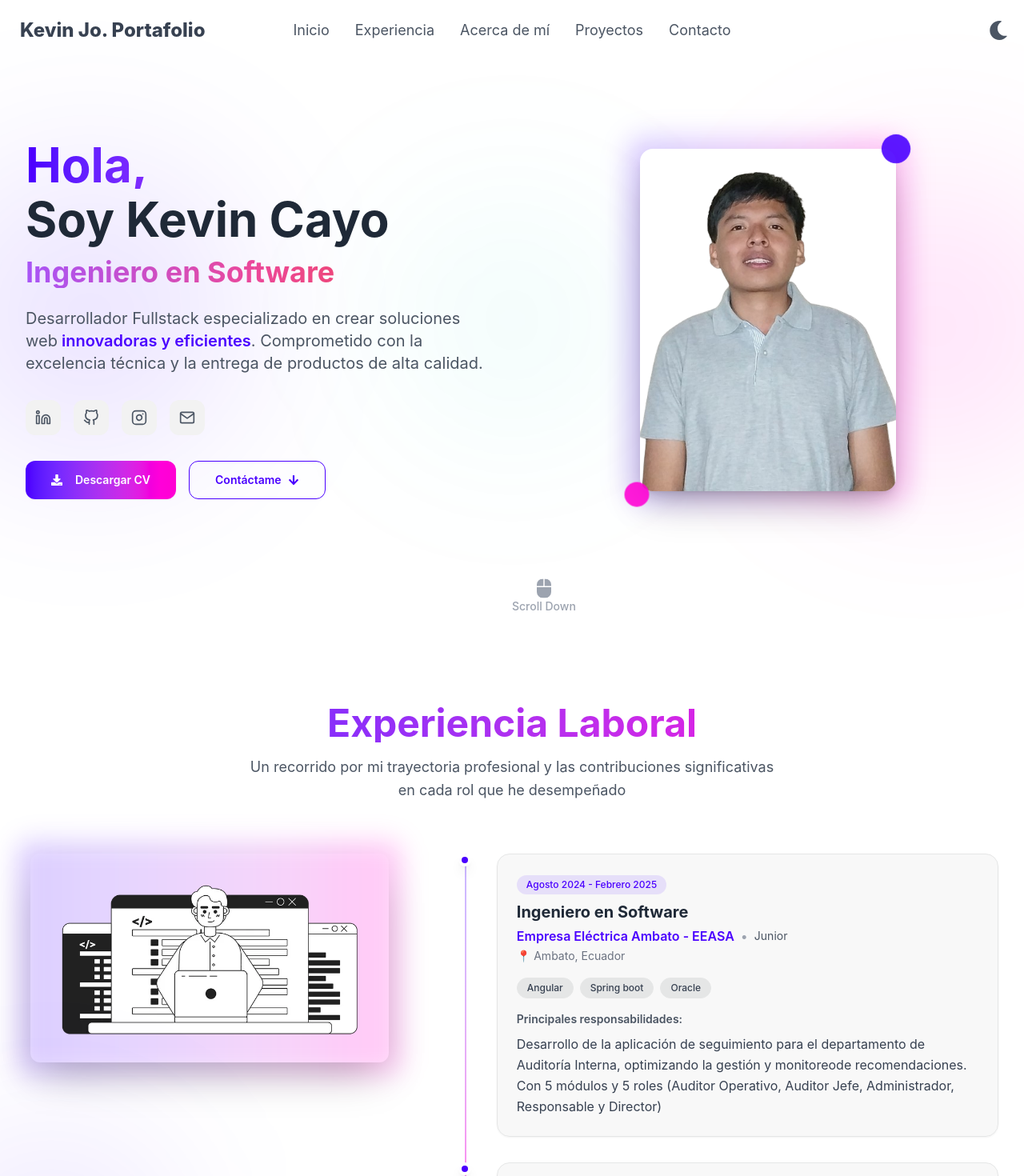
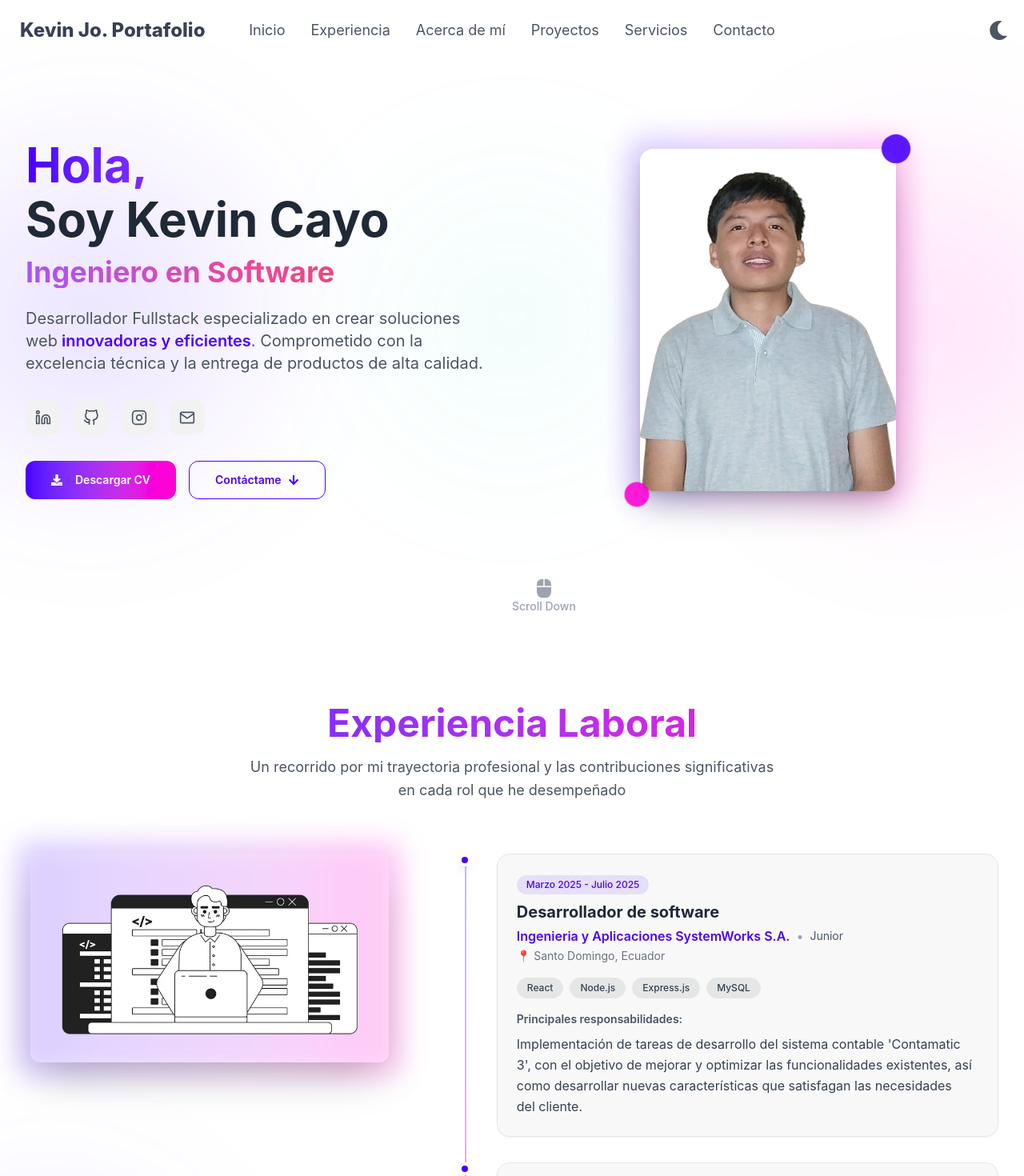
Before and after one commit to KevinCayo10/portfolio_kevdev, a React (Vite) app: page / in a window 1280 px wide. Shown: the top 1470 px of the page at 80% size. Built offline with nearby package versions, Linux system fonts and the light colour scheme.

Commit message:
feat: agrega nueva experiencia

```diff
--- a/src/data/info.js
+++ b/src/data/info.js
@@ -16,6 +16,17 @@ export const AboutMe = {
 export const Experiences = [
   {
     id: 1,
+    date: "Marzo 2025 - Julio 2025",
+    location: "Santo Domingo, Ecuador",
+    company: "Ingenieria y Aplicaciones SystemWorks S.A.",
+    level: "Junior",
+    position: "Desarrollador de software",
+    functions:
+      "Implementación de tareas de desarrollo del sistema contable 'Contamatic 3', con el objetivo de mejorar y optimizar las funcionalidades existentes, así como desarrollar nuevas características que satisfagan las necesidades del cliente.",
+    technology: ["React", "Node.js", "Express.js", "MySQL"],
+  },
+  {
+    id: 2,
     date: "Agosto 2024 - Febrero 2025",
     location: "Ambato, Ecuador",
     company: "Empresa Eléctrica Ambato - EEASA",
@@ -26,7 +37,7 @@ export const Experiences = [
     technology: ["Angular", "Spring boot", "Oracle"],
   },
   {
-    id: 2,
+    id: 3,
     date: "Marzo 2024 - Mayo 2024",
     location: "Ambato, Ecuador",
     company: "Empresarial Díaz & Bonilla S.A.",
@@ -37,7 +48,7 @@ export const Experiences = [
     technology: ["CodeIgniter", "Python", "Selenium WebDriver"],
   },
   {
-    id: 3,
+    id: 4,
     date: "Junio 2023 - Noviembre 2023",
     location: "Ambato, Ecuador",
     company: "SpringCore",
@@ -171,6 +182,11 @@ export const Menu = [
   },
   {
     id: 5,
+    title: "Servicios",
+    url: "#services",
+  },
+  {
+    id: 6,
     title: "Contacto",
     url: "#contactme",
   },
```
